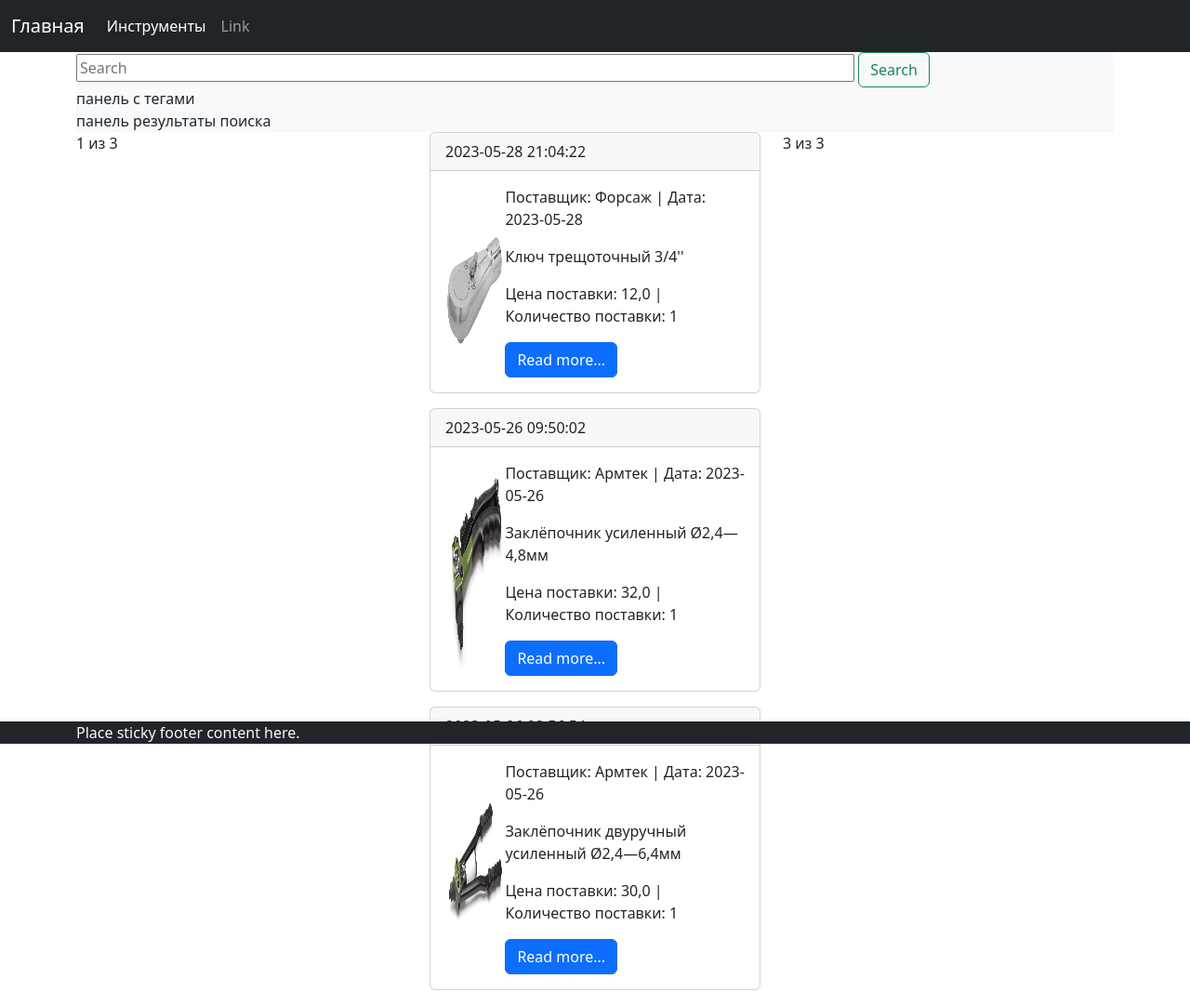
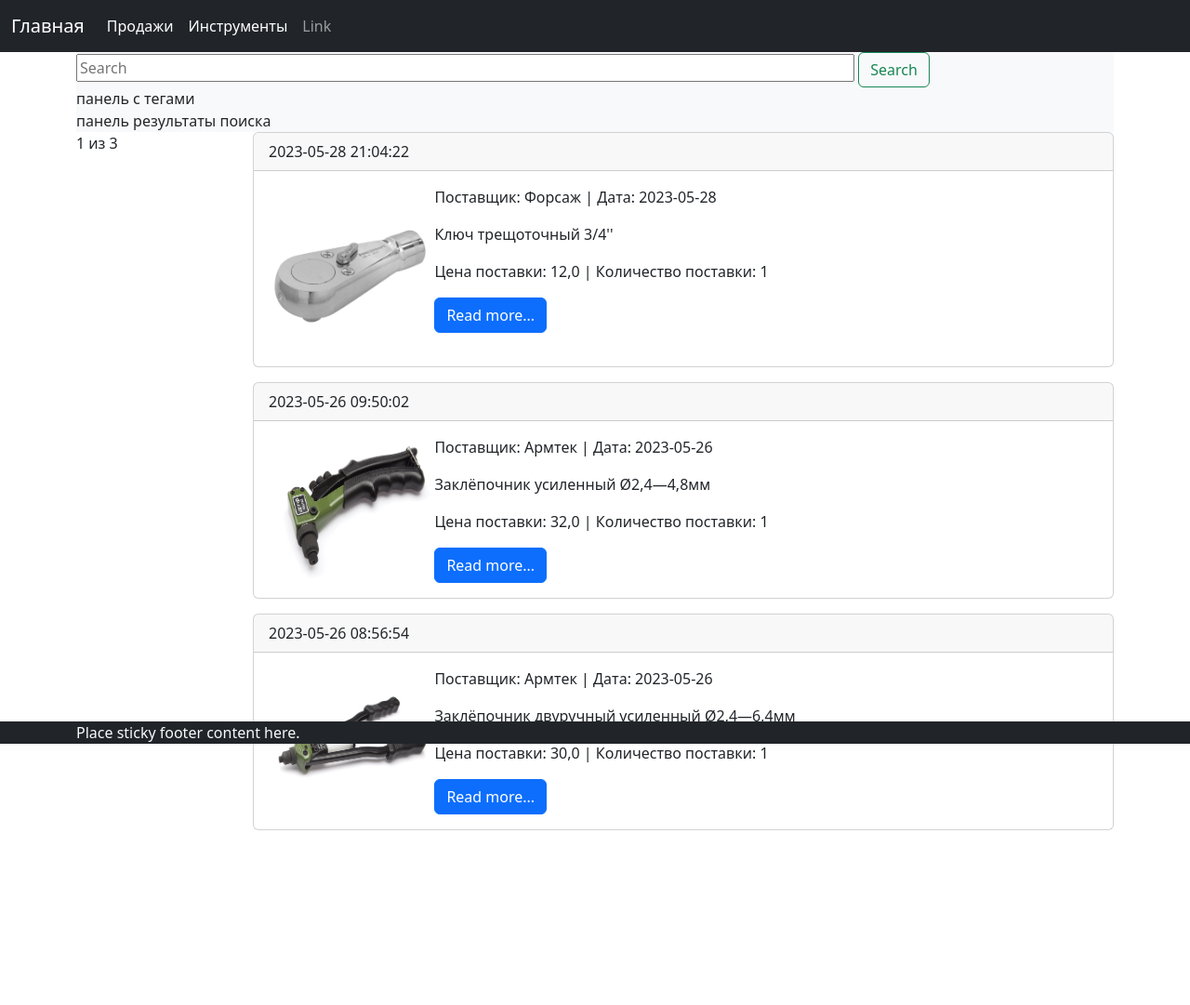
Before and after one commit to poetrydeveloper/store, a Django app: page /deliveries in a window 1280 px wide. Shown: the whole page at 93% size. After the commit the page ends 893 px from the top, so only its background shows below. Run offline with Django 4.2, Linux system fonts and the light colour scheme; data comes from the database, SQL or seed files in the repository; some libraries are stand-ins or nearby versions.

Commit message:
refactored pages

```diff
--- a/sitestore/templates/base.html
+++ b/sitestore/templates/base.html
@@ -38,12 +38,9 @@
 			<div class="col">
 				1 из 3
 			  </div>
-			  <div class="col">
+			  <div class="col-10 ">
 				{% block content %} Content {%endblock%}
 			  </div>
-			  <div class="col">
-				3 из 3
-   			  </div>
 
 
 			{% comment %} <div class="col-md-12">
--- a/sitestore/templates/inc/_nav.html
+++ b/sitestore/templates/inc/_nav.html
@@ -6,6 +6,9 @@
 	  </button>
 	  <div class="collapse navbar-collapse" id="navbarSupportedContent">
 		<ul class="navbar-nav me-auto mb-2 mb-lg-0">
+			<li class="nav-item">
+				<a class="nav-link active" aria-current="page" href="#">Продажи</a>
+			</li>
 		  <li class="nav-item">
 			<a class="nav-link active" aria-current="page" href="#">Инструменты</a>
 		  </li>
```
